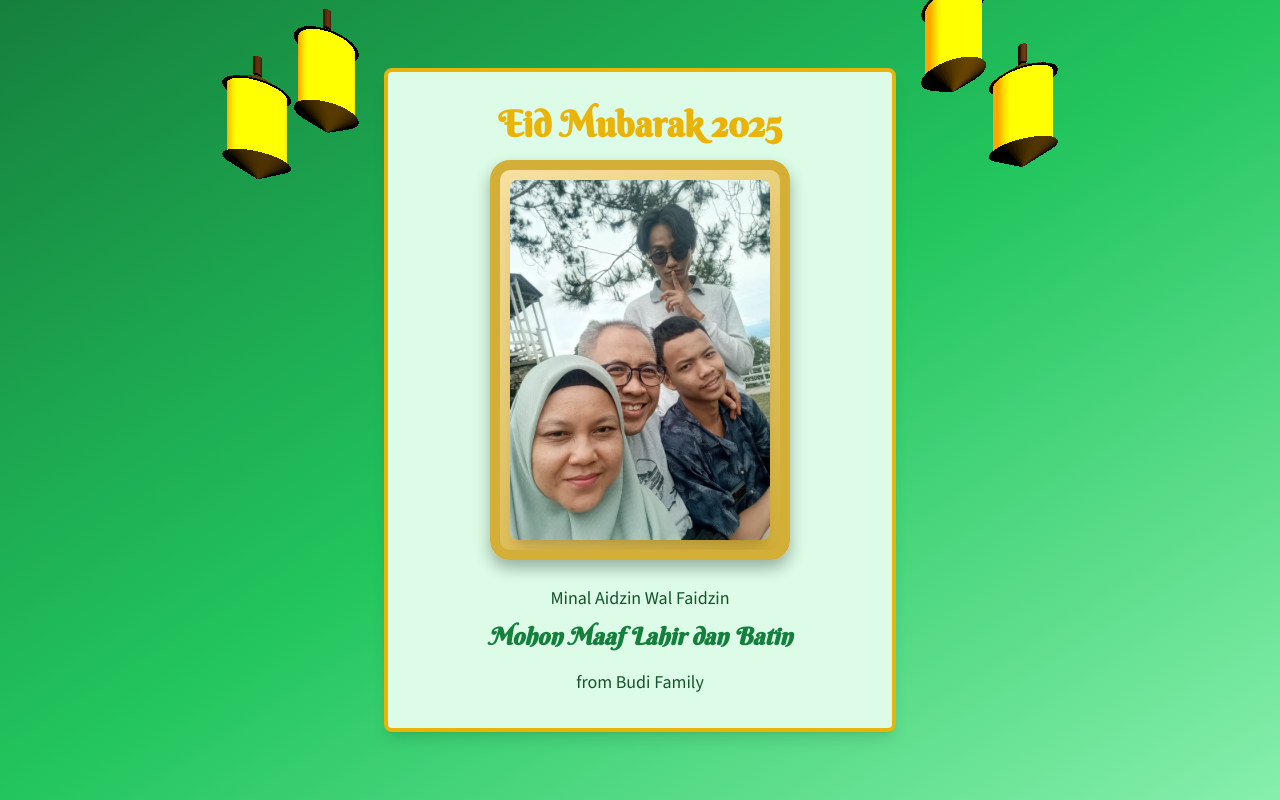
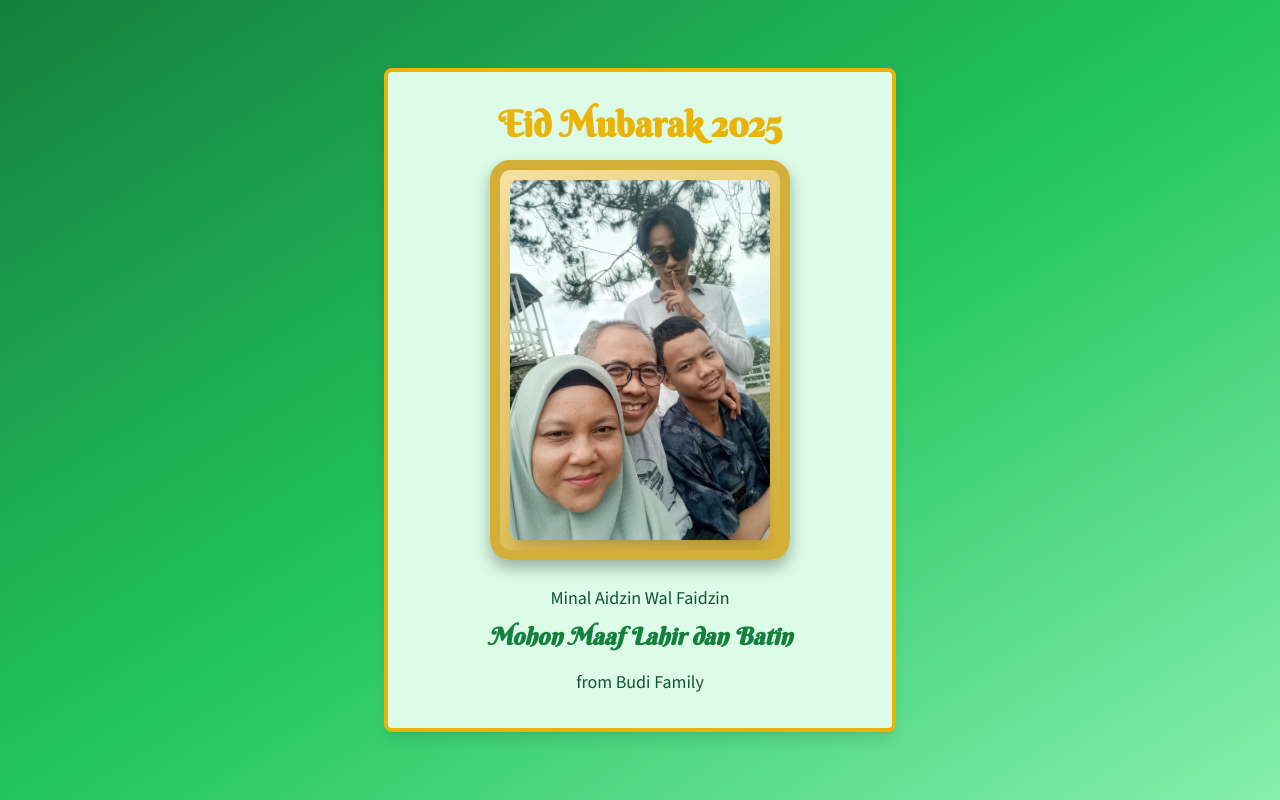
Before and after one commit to hantiq212/lebaran-2025, a plain HTML site: page index.html in a window 1280 px wide. Drawn offline with nearby package versions, Linux system fonts and the light colour scheme.

Commit message:
Update index.html

```diff
--- a/index.html
+++ b/index.html
@@ -43,12 +43,26 @@
         <p class="text-lg text-green-900 source-sans">from Budi Family</p>
     </div>
 
-    <audio id="background-music" loop autoplay>
+    <audio id="background-music" loop>
         <source src="muslim-festival-123815.mp3" type="audio/mpeg">
         Browser Anda tidak mendukung elemen audio.
     </audio>
 
     <script>
+        // Autoplay audio setelah interaksi pengguna
+        document.addEventListener("DOMContentLoaded", function () {
+            const audio = document.getElementById("background-music");
+
+            function playAudio() {
+                if (audio.paused) {
+                    audio.play().catch(error => console.log("Autoplay diblokir:", error));
+                }
+            }
+
+            document.body.addEventListener("click", playAudio);
+            document.body.addEventListener("touchstart", playAudio);
+        });
+
         // Inisialisasi scene Three.js
         const scene = new THREE.Scene();
         const camera = new THREE.PerspectiveCamera(75, window.innerWidth / window.innerHeight, 0.1, 1000);
@@ -57,15 +71,18 @@
         document.getElementById("scene-container").appendChild(renderer.domElement);
 
         // Tambahkan cahaya
-        const light = new THREE.PointLight(0xffffff, 1, 100);
-        light.position.set(10, 10, 10);
-        scene.add(light);
+        const ambientLight = new THREE.AmbientLight(0xffffff, 0.5);
+        scene.add(ambientLight);
+
+        const pointLight = new THREE.PointLight(0xffffff, 1, 100);
+        pointLight.position.set(10, 10, 10);
+        scene.add(pointLight);
 
         // Fungsi membuat lentera
         function createLantern(x, y, z) {
             const group = new THREE.Group();
             const bodyGeometry = new THREE.CylinderGeometry(0.7, 0.7, 2, 32);
-            const bodyMaterial = new THREE.MeshStandardMaterial({ color: 0xffd700, emissive: 0xffa500 });
+            const bodyMaterial = new THREE.MeshStandardMaterial({ color: 0xffd700, emissive: 0xffff00, emissiveIntensity: 0.5 });
             const body = new THREE.Mesh(bodyGeometry, bodyMaterial);
             group.add(body);
 
@@ -94,22 +111,29 @@
         }
 
         const lanterns = [
-            createLantern(-11, 8, -10),
-            createLantern(-9, 9, -10),
-            createLantern(9, 10, -10),
-            createLantern(11, 8, -10)
+            createLantern(-5, 3, -10),
+            createLantern(5, 4, -10),
+            createLantern(-3, 5, -10),
+            createLantern(3, 6, -10)
         ];
 
-        camera.position.z = 5;
+        camera.position.set(0, 2, 10);
 
         function animate() {
             requestAnimationFrame(animate);
             lanterns.forEach((lantern, index) => {
-                lantern.position.y += Math.sin(Date.now() * 0.001 + index) * 0.005;
+                lantern.position.y += Math.sin(Date.now() * 0.002 + index) * 0.003;
             });
             renderer.render(scene, camera);
         }
         animate();
+
+        // Resize responsif
+        window.addEventListener("resize", () => {
+            camera.aspect = window.innerWidth / window.innerHeight;
+            camera.updateProjectionMatrix();
+            renderer.setSize(window.innerWidth, window.innerHeight);
+        });
     </script>
 </body>
 </html>
```
